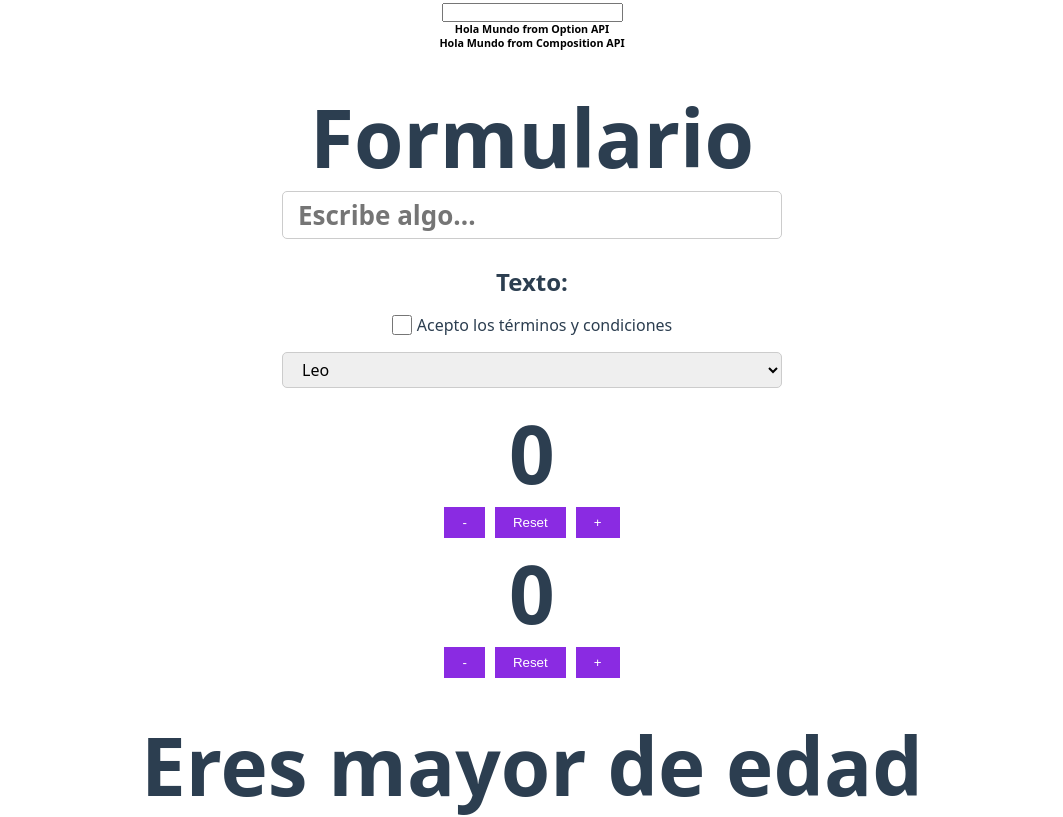
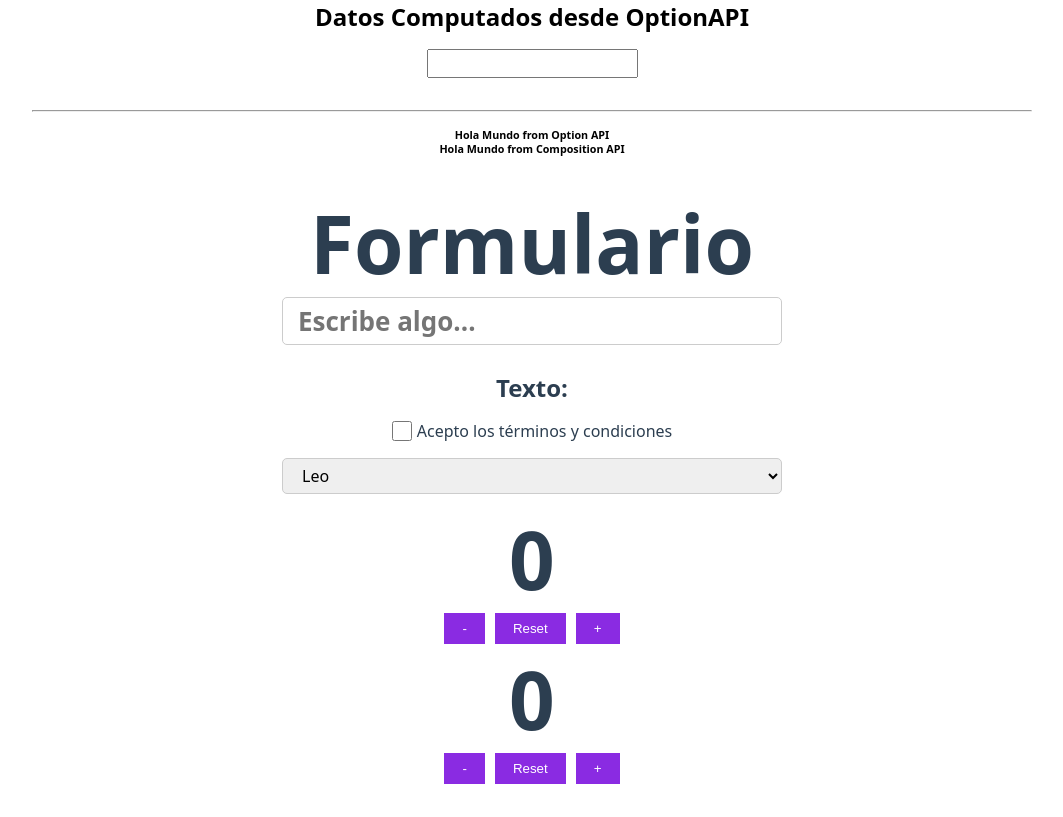
Before and after one commit to Pancratzia/Vue-Projects, a Vue app in the folder helloworld/: page / in a window 1280 px wide. Shown: the top 817 px of the page, without its empty margins (108-1171 px from the left). Built offline with nearby package versions, Linux system fonts and the light colour scheme.

Commit message:
Computando datos desde el option api

```diff
--- a/helloworld/src/components/ComputedExample.vue
+++ b/helloworld/src/components/ComputedExample.vue
@@ -1,7 +1,10 @@
 <template>
     <div>
+        <h2>Datos Computados desde OptionAPI</h2>
         <input type="text" v-model="message">
         <h3>{{ message }}</h3>
+        <h3>{{ reverseMessage }}</h3>
+        <hr>
     </div>
 </template>
 
@@ -11,11 +14,28 @@ export default defineComponent({
     name: 'ComputedExample',
     data() {
         return {
-           message: ""
+            message: ""
         }
     },
+    computed: {
+        reverseMessage(): string {
+            return this.message.split('').reverse().join('');
+        }
+    }
 })
 </script>
 
 <style scoped>
+    input{
+        padding: 5px 15px;
+        margin: 1rem 0;
+    }
+
+    h3{
+        margin: 1rem 0;
+        color: #2c3e50;
+    }
+    hr{
+        margin: 1rem 0;
+    }
 </style>
```
